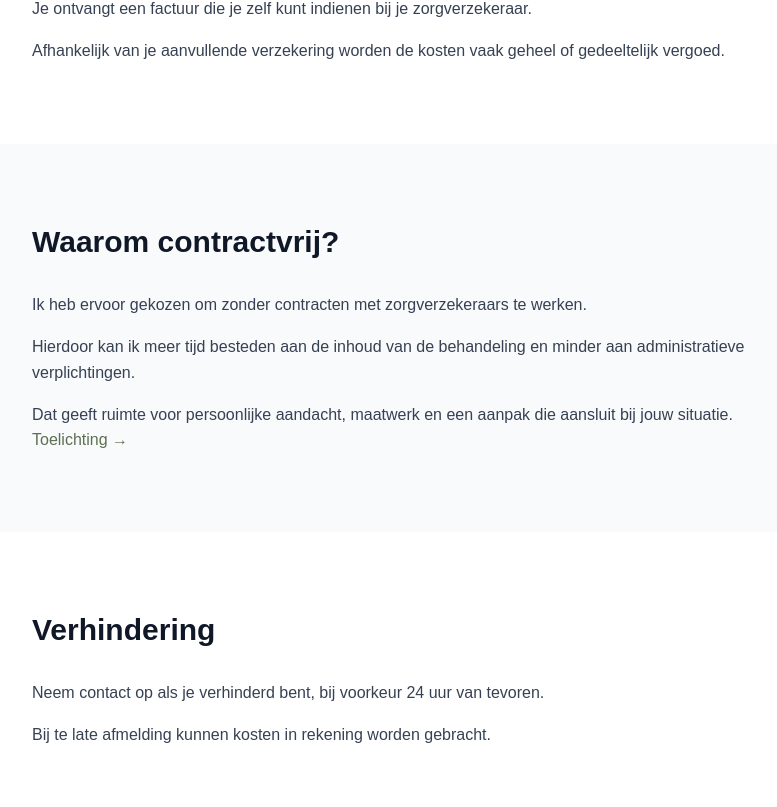
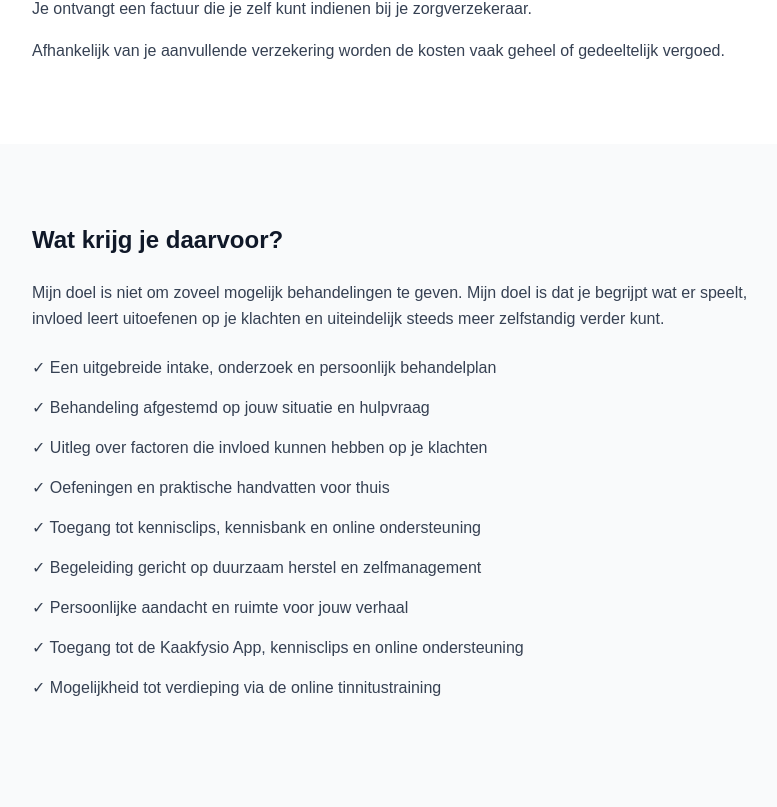
Before and after one commit to borisd2709/boris-fysio, a Next.js app: page /praktisch in a window 1280 px wide. Shown: the part 1413-2220 px from the top of the page, without its empty margins (248-1025 px from the left). Built offline with nearby package versions, Linux system fonts and the light colour scheme.

Commit message:
praktisch

```diff
--- a/app/praktisch/page.tsx
+++ b/app/praktisch/page.tsx
@@ -120,12 +120,67 @@ export default function TarievenVergoedingen() {
       </section>
 
       {/* CONTRACTVRIJ */}
+
+
+
+<section className="py-20 bg-gray-50">
+
+        <div className="max-w-3xl mx-auto px-6">
+          <h2 className="text-2xl font-semibold mb-6">
+    Wat krijg je daarvoor?
+  </h2>
+  <p className="text-gray-700 leading-relaxed mb-6">
+    Mijn doel is niet om zoveel mogelijk behandelingen te geven.
+    Mijn doel is dat je begrijpt wat er speelt, invloed leert
+    uitoefenen op je klachten en uiteindelijk steeds meer
+    zelfstandig verder kunt.
+  </p>
+
+  <ul className="space-y-4 text-gray-700">
+    <li>
+      ✓ Een uitgebreide intake, onderzoek en persoonlijk behandelplan
+    </li>
+
+    <li>
+      ✓ Behandeling afgestemd op jouw situatie en hulpvraag
+    </li>
+
+    <li>
+      ✓ Uitleg over factoren die invloed kunnen hebben op je klachten
+    </li>
+
+    <li>
+      ✓ Oefeningen en praktische handvatten voor thuis
+    </li>
+
+    <li>
+      ✓ Toegang tot kennisclips, kennisbank en online ondersteuning
+    </li>
+
+    <li>
+      ✓ Begeleiding gericht op duurzaam herstel en zelfmanagement
+    </li>
+
+    <li>
+      ✓ Persoonlijke aandacht en ruimte voor jouw verhaal
+    </li>
+    <li>
+  ✓ Toegang tot de Kaakfysio App, kennisclips en online ondersteuning
+</li>
+
+<li>
+  ✓ Mogelijkheid tot verdieping via de online tinnitustraining
+</li>
+  </ul>
+</div>
+</section>
+
       <section className="py-20 bg-gray-50">
 
         <div className="max-w-3xl mx-auto px-6">
 
           <h2 className="text-3xl font-semibold mb-8">
-            Waarom contractvrij?
+            Waarom ik bewust zonder contracten werk
           </h2>
 
           <p className="text-gray-700 mb-4 leading-relaxed">
```
